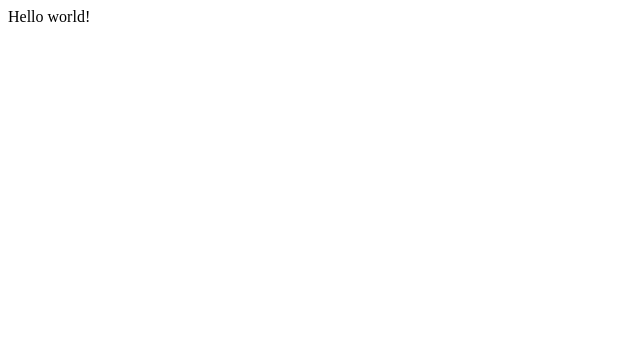
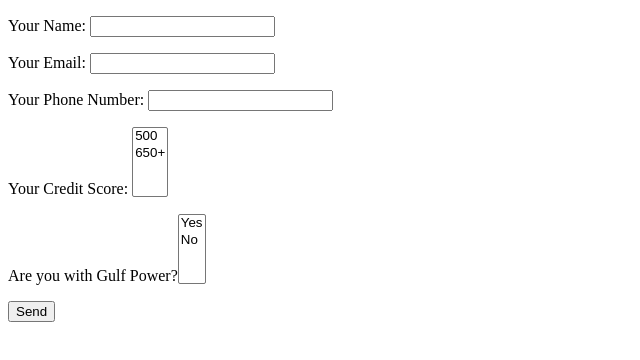
Before and after one commit to zleitz/solarfunneltest, a Gatsby site: page / in a window 1280 px wide. Shown: the whole page, without its empty margins (0-640 px from the left). Built offline with nearby package versions, Linux system fonts and the light colour scheme; Gatsby itself is replaced by a stand-in of ours.

Commit message:
initial commit

```diff
--- /dev/null
+++ b/src/components/Form.js
@@ -0,0 +1,44 @@
+import React from "react"
+
+const Form = () => {
+  return (
+    <form name="contact" method="POST" data-netlify="true">
+      <p>
+        <label>
+          Your Name: <input type="text" name="name" />
+        </label>
+      </p>
+      <p>
+        <label>
+          Your Email: <input type="email" name="email" />
+        </label>
+      </p>
+      <p>
+        <label>
+          Your Phone Number: <input type="tel" name="tel" />
+        </label>
+      </p>
+      <p>
+        <label>
+          Your Credit Score:{" "}
+          <select name="score[]" multiple>
+            <option value="trash">500</option>
+            <option value="good">650+</option>
+          </select>
+        </label>
+      </p>
+      <p>
+        <label>Are you with Gulf Power?</label>
+        <select name="provider[]" multiple>
+          <option value="yes">Yes</option>
+          <option value="no">No</option>
+        </select>
+      </p>
+      <p>
+        <button type="submit">Send</button>
+      </p>
+    </form>
+  )
+}
+
+export default Form
--- a/src/pages/index.js
+++ b/src/pages/index.js
@@ -1,3 +1,14 @@
 import React from "react"
+import { Link } from "gatsby"
 
-export default () => <div>Hello world!</div>
+import Form from "../components/Form"
+
+const IndexPage = () => {
+  return (
+    <div>
+      <Form />
+    </div>
+  )
+}
+
+export default IndexPage
```
